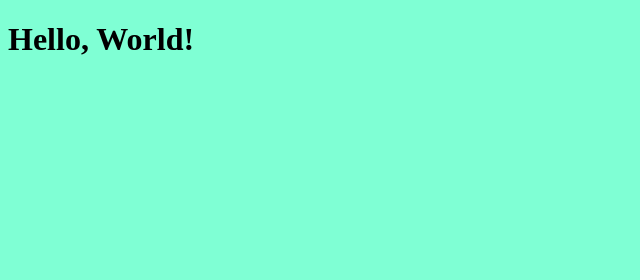
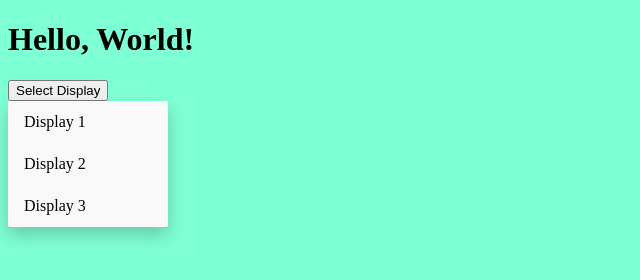
Before and after one commit to Vcjap/top-dropdown-carousel, a website built with webpack: page src/index.html in a window 1280 px wide. Shown: the whole page, without its empty margins (0-640 px from the left). Built offline with nearby package versions, Linux system fonts and the light colour scheme.

Commit message:
Create dropdown

```diff
--- a/src/index.html
+++ b/src/index.html
@@ -6,6 +6,19 @@
     <title>Index Template</title>
 </head>
 <body>
-    <h1>Hello, World!</h1>
+    <div id="header">
+        <h1>Hello, World!</h1>
+        <div class="dropdown">
+            <button class="dropdown-button">Select Display</button>
+            <div class="dropdown-content">
+                <a href="#">Display 1</a>
+                <a href="#">Display 2</a>
+                <a href="#">Display 3</a>
+            </div>
+        </div>
+    </div>
+    <div id = "main">
+
+    </div>
 </body>
 </html>
--- a/src/index.js
+++ b/src/index.js
@@ -1,3 +1,21 @@
 import "./styles.css";
 
 console.log("Hello World!")
+
+// Get the button and dropdown content
+const dropdownBtn = document.querySelector('.dropdown-button');
+const dropdownContent = document.querySelector('.dropdown-content');
+
+// Toggle dropdown when clicking the button
+dropdownBtn.addEventListener('click', () => {
+    dropdownContent.classList.toggle('show');
+});
+
+// Close dropdown when clicking outside
+window.addEventListener('click', (event) => {
+    if (!event.target.matches('.dropdown-button')) {
+        if (dropdownContent.classList.contains('show')) {
+            dropdownContent.classList.remove('show');
+        }
+    }
+});
--- a/src/styles.css
+++ b/src/styles.css
@@ -1,3 +1,33 @@
 body {
     background-color: aquamarine;
 }
+
+.dropdown {
+    position: relative;
+    display: inline-block;
+}
+
+.dropdown-content {
+    display: block;
+    position: absolute;
+    background-color: #f9f9f9;
+    min-width: 160px;
+    box-shadow: 0px 8px 16px 0px rgba(0,0,0,0.2);
+    z-index: 1;
+}
+
+.dropdown-content a {
+    color: black;
+    padding: 12px 16px;
+    text-decoration: none;
+    display: block;
+}
+
+.dropdown-content a:hover {
+    background-color: white;
+}
+
+/* This class will be toggled with JavaScript */
+.show {
+    display: block;
+}
```
Also changed, not shown: 1 other file.
